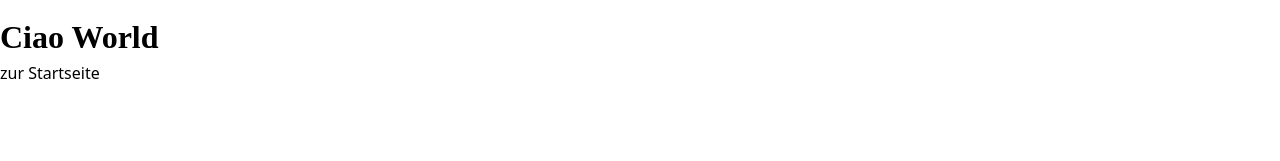
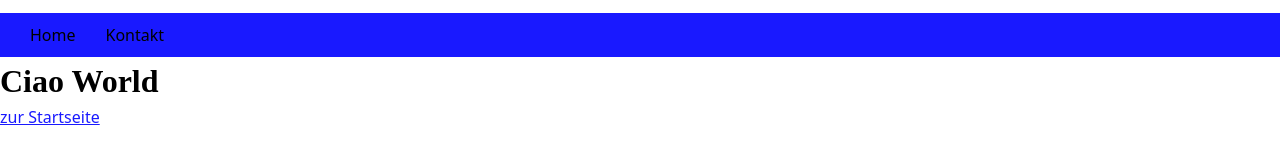
Before and after one commit to NicoRoe/abschlussProjekt, an Astro site: page /aboutMe in a window 1280 px wide. Shown: the part 99-260 px from the top of the page. Built offline with nearby package versions, Linux system fonts and the light colour scheme; Astro itself is replaced by a stand-in of ours; a web font is replaced by a local one.

Commit message:
bilder, variablen, 2.naviComponente hinzu gefügt

```diff
--- /dev/null
+++ b/src/components/Navigation2.astro
@@ -0,0 +1,27 @@
+---
+
+---
+
+<nav>
+    <ul>
+        <li>Home</li>
+        <li>Kontakt</li>
+        <li></li>
+    </ul>
+</nav>
+
+<style>
+    nav{
+        background-color: var(--blue);
+    }
+
+    ul{
+        list-style-type: none;
+        display: flex;
+        margin: 0 15px;
+    }
+
+    li{
+        padding: 10px 15px;
+    }
+</style>
--- a/src/css/fonts.css
+++ b/src/css/fonts.css
@@ -1,5 +1,5 @@
 @font-face{
-    src: url(/fonts/PlaywriteES-Regular) format('truetype');
+    src: url(/fonts/PlaywriteES-Regular.ttf) format('truetype');
     font-family: 'Playwrite';
     font-weight: 600;
     font-style: normal;
--- /dev/null
+++ b/src/css/variables.css
@@ -0,0 +1,3 @@
+:root{
+    --blue: rgb(25, 25, 255);
+}
--- a/src/pages/aboutMe.astro
+++ b/src/pages/aboutMe.astro
@@ -1,6 +1,8 @@
 ---
 import '../css/fonts.css'
+import '../css/variables.css'
 import Navigation from '../components/Navigation.astro'
+import Navigation2 from '../components/Navigation2.astro'
 ---
 
 
@@ -14,7 +16,15 @@ import Navigation from '../components/Navigation.astro'
     </head>
     <body>
         <Navigation />
+        <Navigation2 />
         <h1 class="headline-xl">Ciao World</h1>
         <a href="/">zur Startseite</a>
     </body>
 </html>
+
+<style>
+    a{
+        color: var(--blue);
+        text-decoration: underline;
+    }
+</style>
--- a/src/pages/index.astro
+++ b/src/pages/index.astro
@@ -1,7 +1,12 @@
 ---
 import '../css/fonts.css'
 import '../css/style.css'
+import '../css/variables.css'
+
+import test from '../assets/images/test.jpeg'
+
 import Navigation from '../components/Navigation.astro'
+import Navigation2 from '../components/Navigation2.astro'
 ---
 
 <html lang="en">
@@ -14,11 +19,16 @@ import Navigation from '../components/Navigation.astro'
 	</head>
 	<body>
 		<Navigation />
+		<Navigation2 />
 		<h1 class="headline-xl">Hello World</h1>
 		<a href="/aboutMe">Zur About me Seite</a>
+		<img src={test.src} alt="">
 	</body>
 </html>
 
 <style>
-
+	a{
+		color: var(--blue);
+		text-decoration: underline;
+	}
 </style>
```
Also changed, not shown: src/assets/images/download.jpg (renamed from src/assets/images/download.jpeg), src/assets/images/test.jpeg (added). Lines whose indentation alone changed are shown as unchanged.
